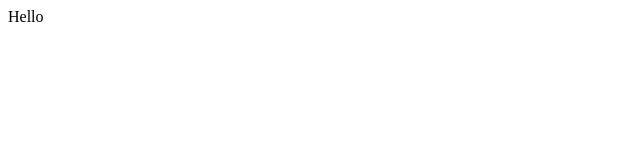
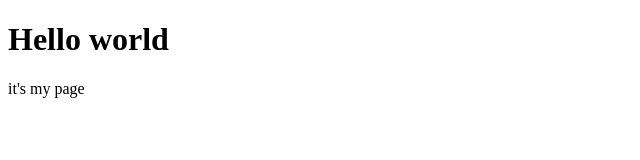
Before and after one commit to AlexanderSipko/avsipko.github.io, a plain HTML site: page index.html in a window 1280 px wide. Shown: the whole page, without its empty margins (0-640 px from the left). Drawn offline with Linux system fonts and the light colour scheme.

Commit message:
add some text

```diff
--- a/index.html
+++ b/index.html
@@ -7,6 +7,7 @@
     <title>Document</title>
 </head>
 <body>
-    Hello
+    <h1>Hello world</h1>
+    <p>it's my page</p>
 </body>
 </html>
```
